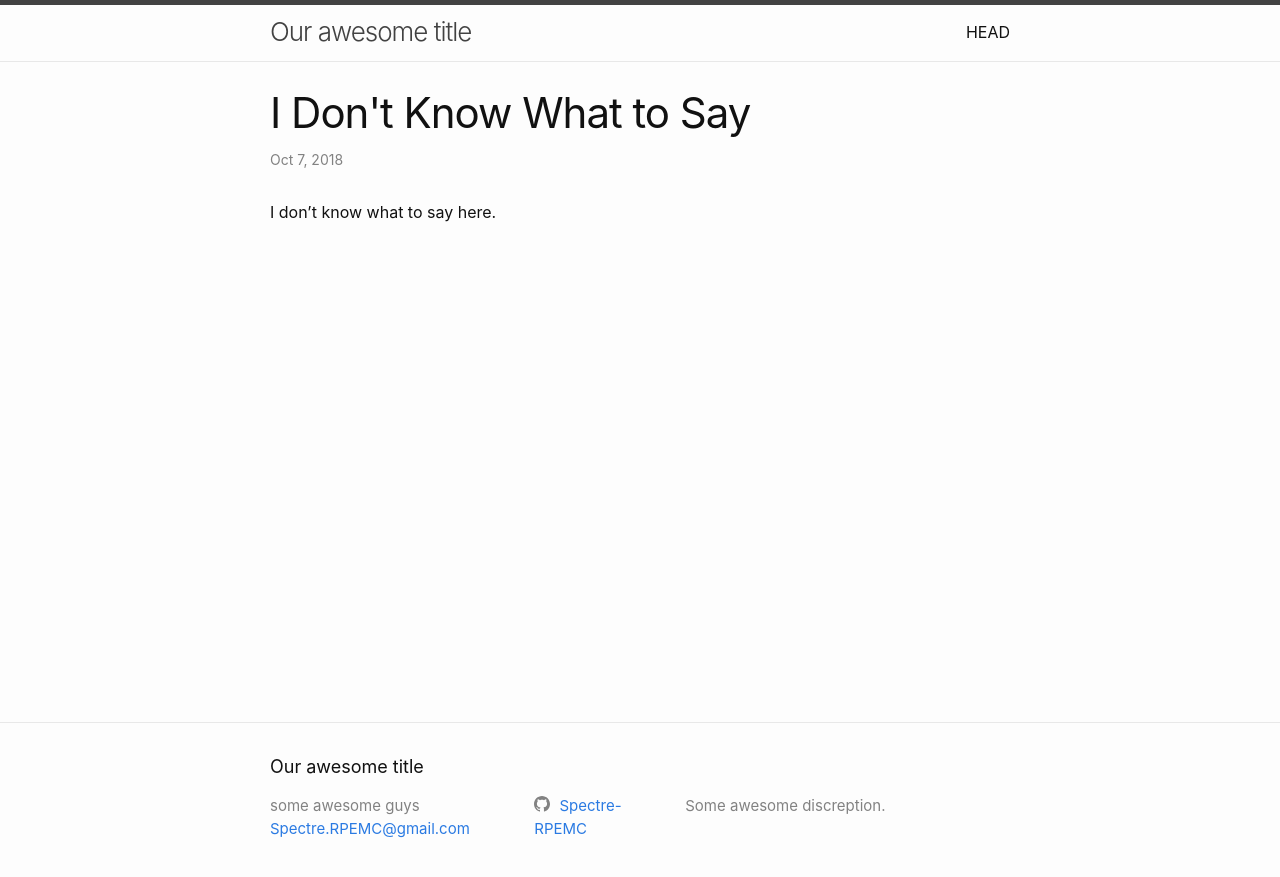
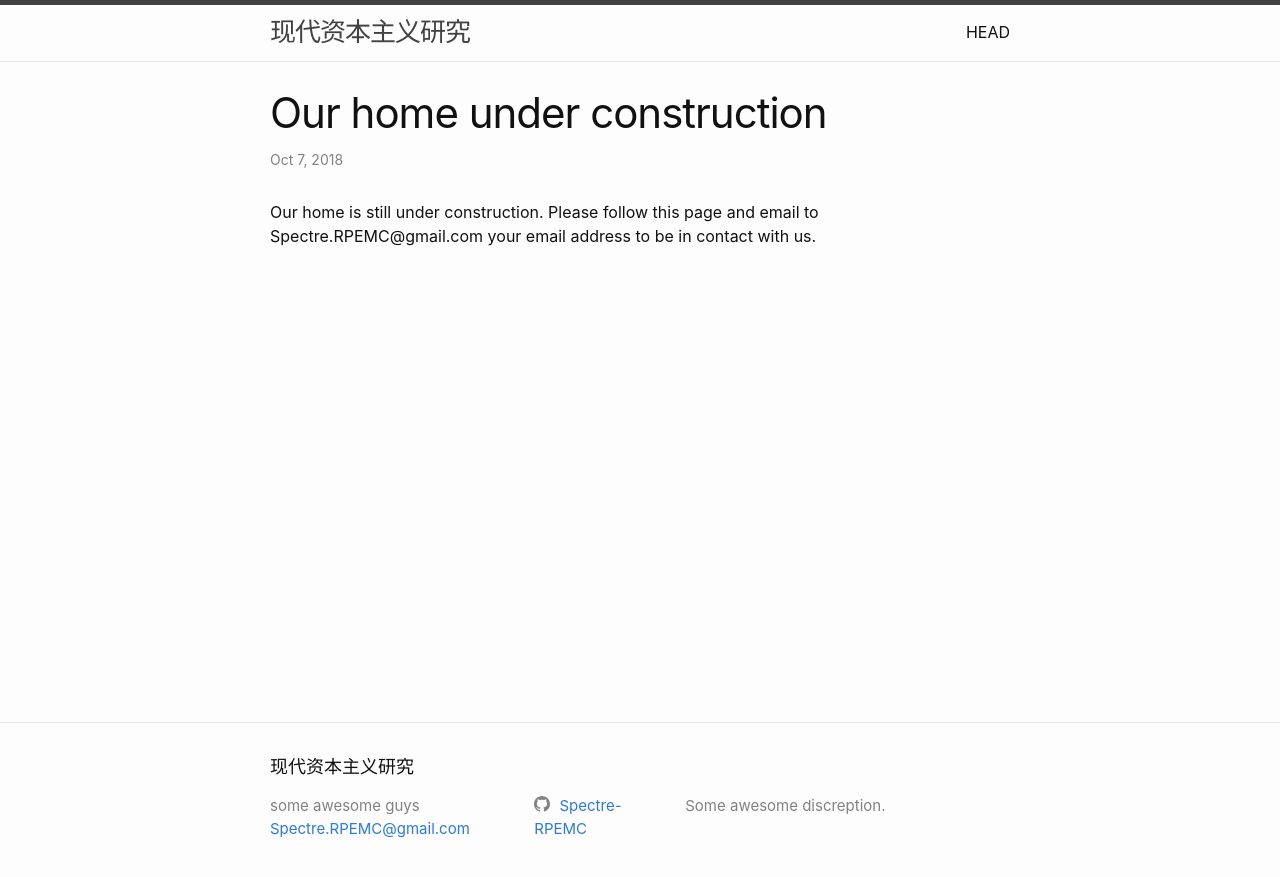
Before and after one commit to Spectre-RPEMC/Spectre-RPEMC.github.io, a Jekyll site: the page built from _posts/2018-10-07-I-dont-know-what-to-say.md, in a window 1280 px wide. Shown: the top 877 px of the page. Built offline with Jekyll 4.4.1, drawn with Linux system fonts in a browser that asks for light colours.

Commit message:
construction

```diff
--- a/_config.yml
+++ b/_config.yml
@@ -1,4 +1,4 @@
-title: Our awesome title
+title: 现代资本主义研究
 author: some awesome guys
 email: Spectre.RPEMC@gmail.com
 description: > # this means to ignore newlines until "twitter_username:"
--- a/_posts/2018-10-07-I-dont-know-what-to-say.md
+++ b/_posts/2018-10-07-I-dont-know-what-to-say.md
@@ -1,5 +1,5 @@
 ---
-title: "I Don't Know What to Say"
+title: "Our home under construction"
 layout: post
 ---
-I don't know what to say here.
+Our home is still under construction. Please follow this page and email to Spectre.RPEMC@gmail.com your email address to be in contact with us.
```
